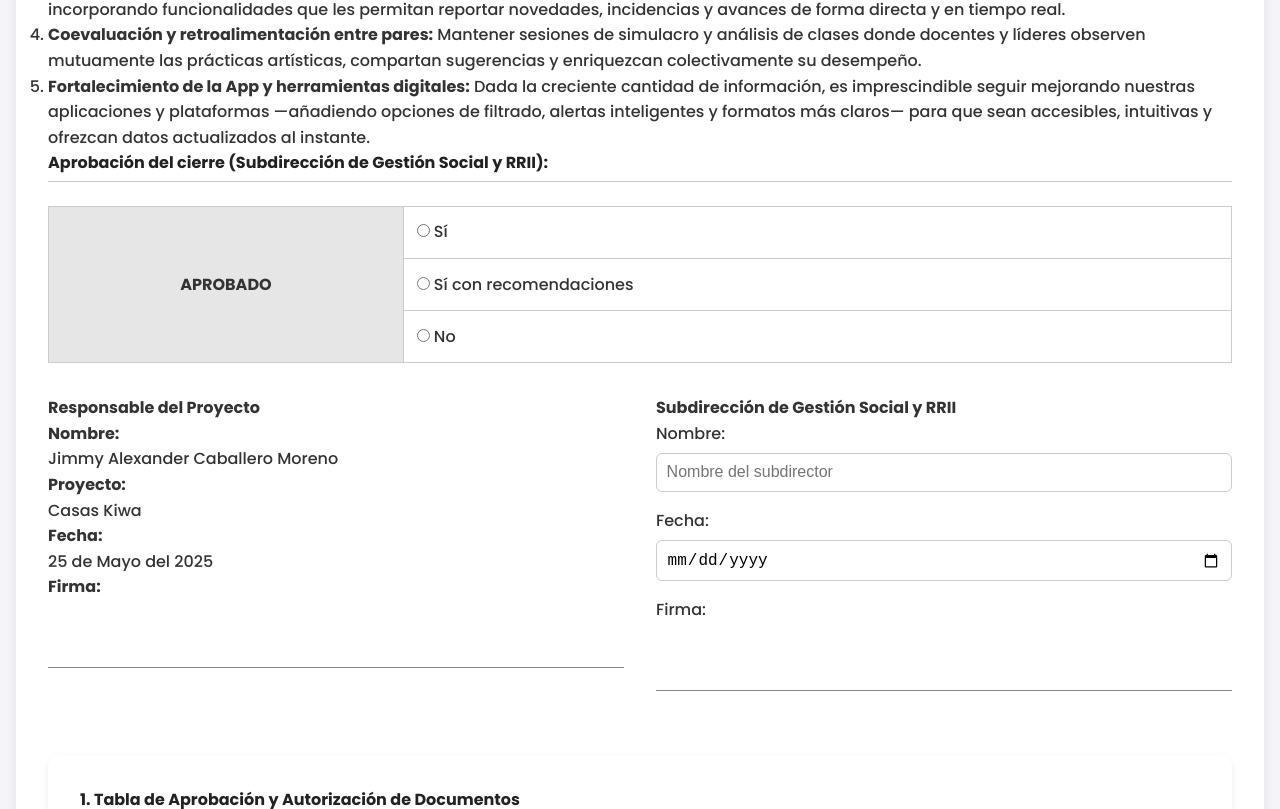
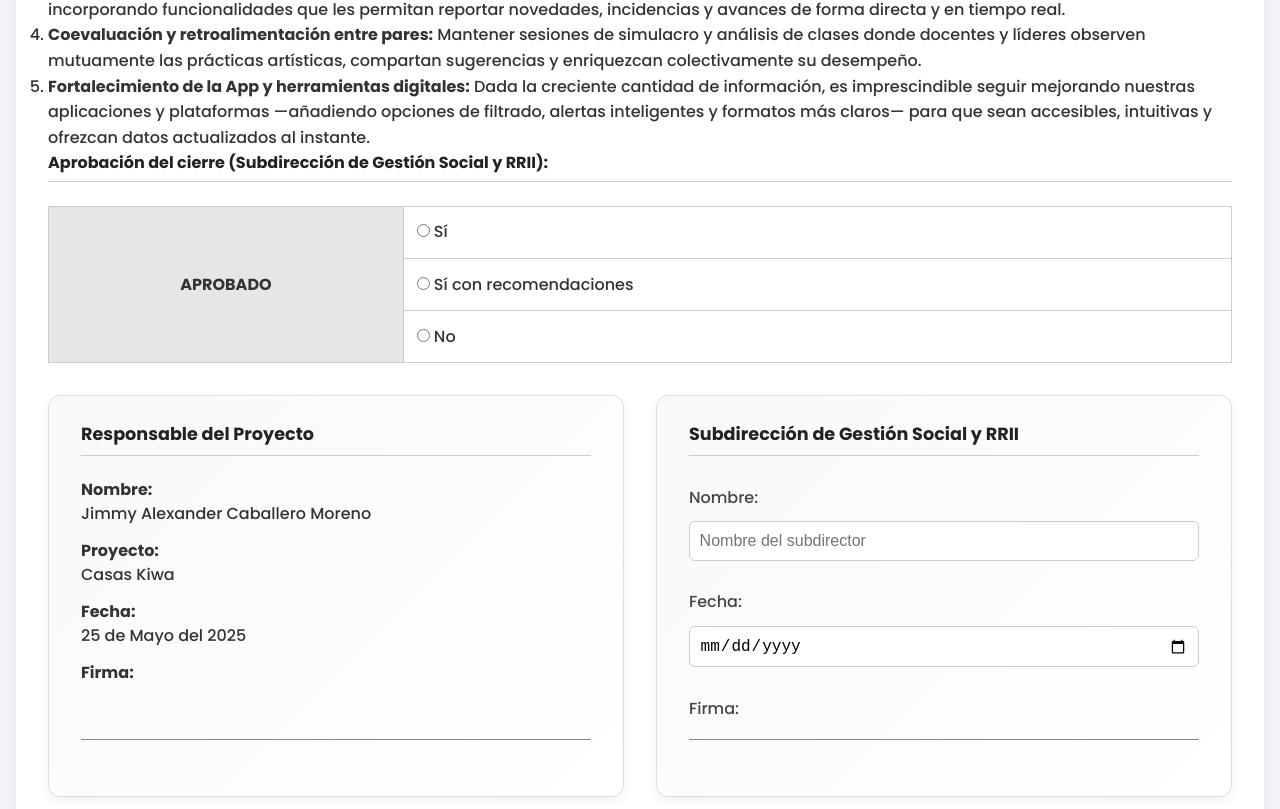
Before and after one commit to Musicala/informedegestionmayo, a plain HTML site: page index.html in a window 1280 px wide. Shown: the part 3803-4612 px from the top of the page. Drawn offline with Linux system fonts and the light colour scheme.

Commit message:
Update styles.css

```diff
--- a/styles.css
+++ b/styles.css
@@ -532,15 +532,18 @@ textarea:focus {
 }
 
 .firmas-campos {
-  display: flex;
-  flex-wrap: wrap;
+  display: grid;
+  grid-template-columns: 1fr 1fr;
   gap: 2rem;
   margin-top: 2rem;
 }
 
-.columna-firma {
-  flex: 1;
-  min-width: 300px;
+/* Aseguramos que los inputs de sólo lectura se vean como texto */
+.columna-firma input[readonly] {
+  border: none;
+  background: transparent;
+  font-weight: bold;
+  color: #333;
 }
 
 .columna-firma input[type="text"],
@@ -552,6 +555,32 @@ textarea {
   font-size: 1rem;
   border-radius: 6px;
   border: 1px solid #ccc;
+}
+
+/* Campos siempre rellenados y sin bordes */
+.columna-firma input[readonly] {
+  border: none;
+  background: transparent;
+  font-weight: bold;
+  color: #333;
+}
+
+/* Contenedor fijo para la firma */
+.firma-vacia {
+  width: 200px;
+  height: 100px;
+  margin-top: 0.5rem;
+  margin-bottom: 2rem;
+  display: flex;
+  align-items: center;
+  justify-content: center;
+}
+
+/* La imagen de la firma dentro del contenedor */
+.firma-vacia img {
+  max-width: 100%;
+  max-height: 100%;
+  object-fit: contain;
 }
 
 .firma-vacia {
@@ -753,3 +782,93 @@ textarea {
   .recomendaciones li strong {
     color: #1a1a1a;
   }
+
+  .tabla-evaluacion .contenido {
+  padding: 1rem 1.5rem;
+  font-size: 1rem;
+  background-color: #fdfdfd;
+  overflow-wrap: break-word;
+  word-wrap: break-word;
+  box-sizing: border-box;
+
+  /* 👇 Este es el que corrige los puntos */
+  list-style-position: inside;
+}
+
+.tabla-evaluacion .contenido ul {
+  margin-left: 1rem;
+}
+
+.firma-vacia {
+  width: 100%;
+  height: 60px;
+  border-bottom: 1px solid #888;
+  margin-top: 0.8rem;
+  margin-bottom: 2rem;
+}
+
+.columna-firma input[readonly] {
+  border: none;
+  background: transparent;
+  font-weight: bold;
+  color: #333;
+}
+
+.columna-firma {
+  display: flex;
+  flex-direction: column;
+  justify-content: flex-start;
+}
+
+.columna-firma label {
+  margin-bottom: 0.3rem; /* añade un pequeño espacio entre "Firma:" y la línea */
+}
+
+/* 🔥 Tarjeta bacaneada para firmas */
+.tarjeta-firma {
+  background: linear-gradient(135deg, #f9f9f9, #ffffff);
+  border: 1px solid #ddd;
+  padding: 1.5rem 2rem;
+  border-radius: 12px;
+  box-shadow: 0 4px 12px rgba(0, 0, 0, 0.06);
+  transition: transform 0.3s ease, box-shadow 0.3s ease;
+}
+
+.tarjeta-firma:hover {
+  transform: translateY(-4px);
+  box-shadow: 0 6px 14px rgba(0, 0, 0, 0.1);
+}
+
+.tarjeta-firma h4 {
+  font-size: 1.1rem;
+  margin-bottom: 1rem;
+  color: #222;
+  border-bottom: 1px solid #ccc;
+  padding-bottom: 0.4rem;
+}
+
+.tarjeta-firma p {
+  margin: 0.4rem 0;
+  font-size: 1rem;
+  color: #333;
+  line-height: 1.5;
+}
+
+.tarjeta-firma label {
+  margin-top: 0.8rem;
+  display: block;
+  font-weight: 500;
+  color: #444;
+}
+
+.tarjeta-firma input {
+  margin-bottom: 1rem;
+}
+
+/* Asegura que se vea bonito al imprimir también */
+@media print {
+  .tarjeta-firma {
+    box-shadow: none;
+    border: none;
+  }
+}
```
